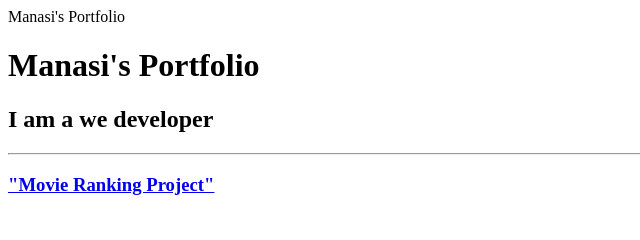
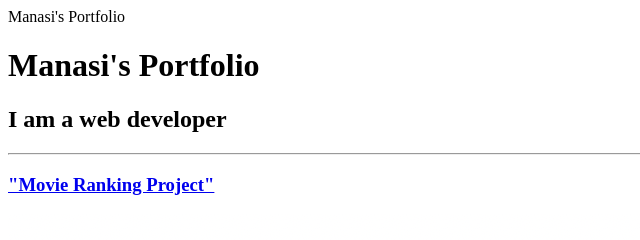
Before and after one commit to manasikonidala/html-portfolio, a plain HTML site: page index.html in a window 1280 px wide. Shown: the top 240 px of the page, 0-640 px from the left. Drawn offline with Linux system fonts and the light colour scheme.

Commit message:
Update index.html

```diff
--- a/index.html
+++ b/index.html
@@ -5,7 +5,7 @@
     <head >Manasi's Portfolio</head>
     <body>
         <h1>Manasi's Portfolio</h1>
-        <h2>I am a we developer</h2>
+        <h2>I am a web developer</h2>
         <hr />
         <h3><a href="./public/movie-ranking.html">"Movie Ranking Project"</a></h3>
         <img src="./assets/images/movie-ranking.png" alt="movies"/>
```
